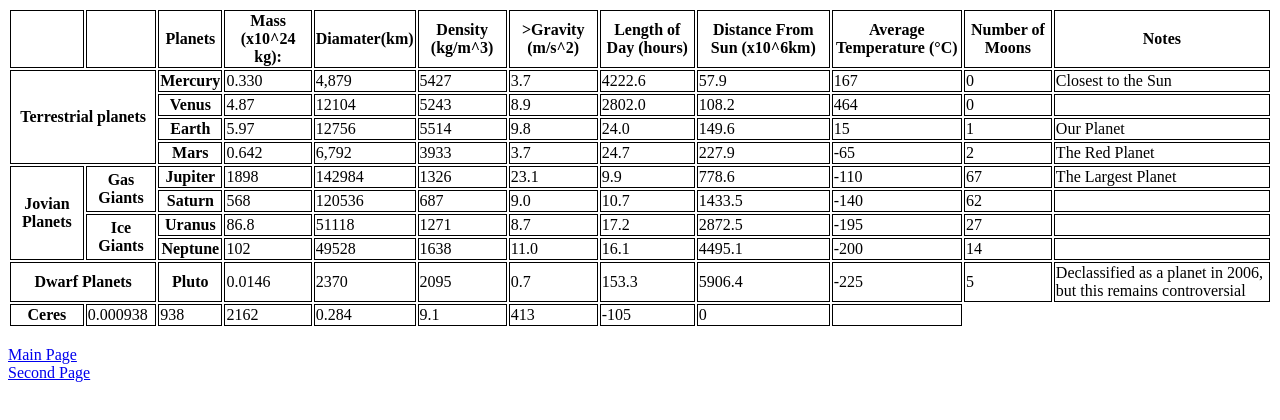
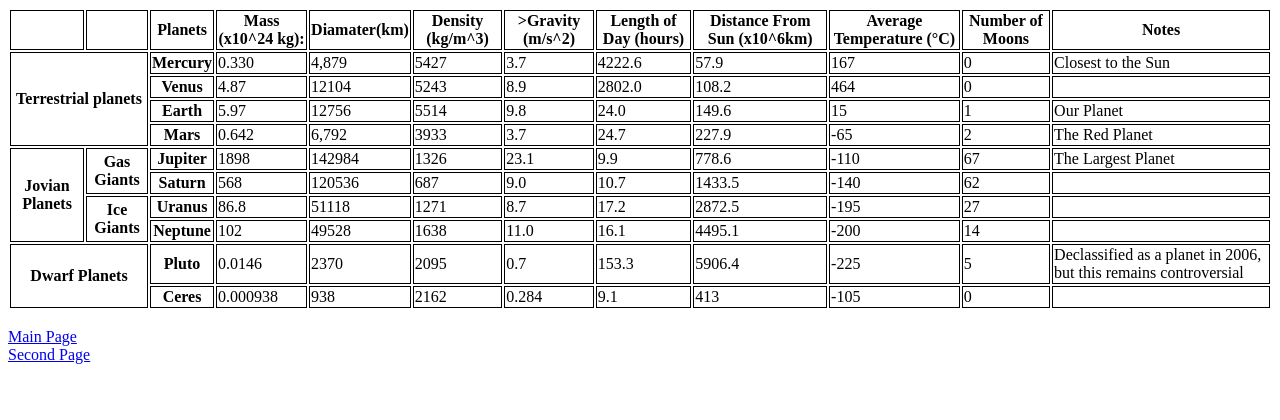
Before and after one commit to RequiemKasai/RequiemKasai.github.io, a plain HTML site: page SolarSystem.html in a window 1280 px wide. Drawn offline with Linux system fonts and the light colour scheme.

Commit message:
Update SolarSystem.html

```diff
--- a/SolarSystem.html
+++ b/SolarSystem.html
@@ -128,7 +128,7 @@
           					<td></td>
         			</tr>
         			<tr>
-          				<th colspan="2" scope="row">Dwarf Planets</th>
+          				<th rowspan="2" colspan="2" scope="row">Dwarf Planets</th>
           				<th scope="row">Pluto</th>
           					<td>0.0146</td>
           					<td>2370</td>
```
